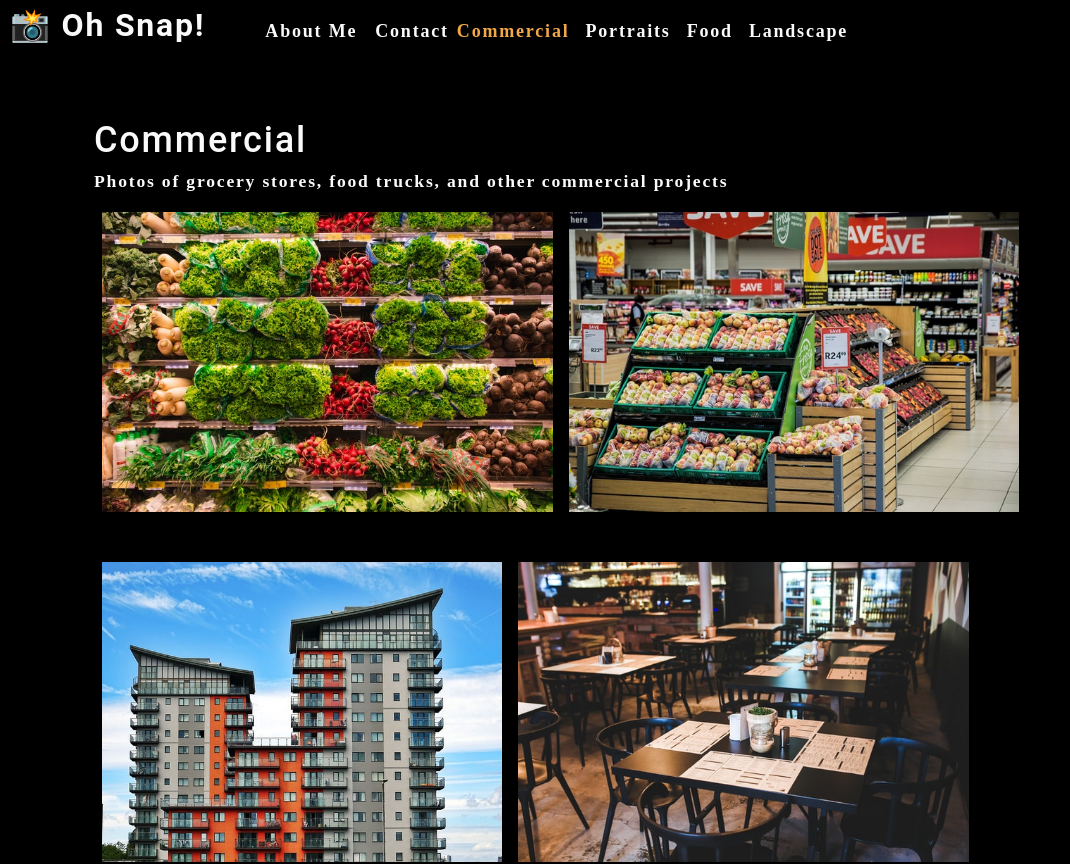
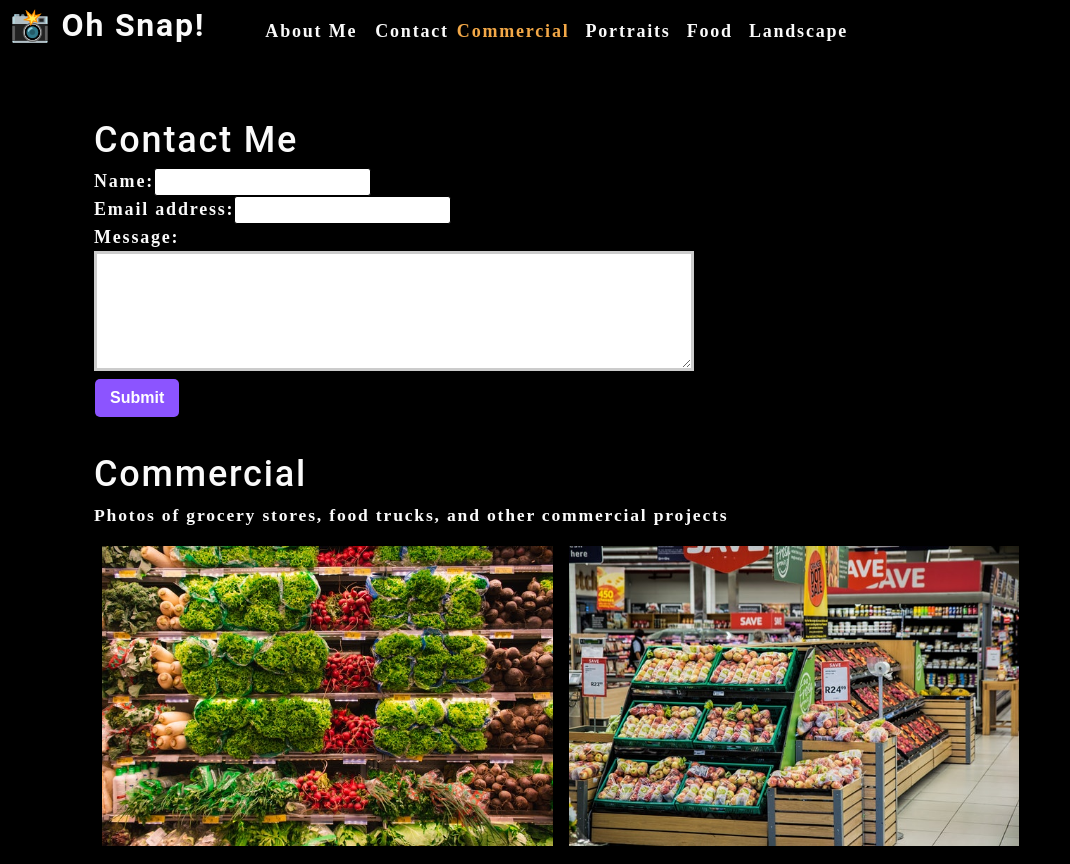
Before and after one commit to austingilmora/photo-port, a React (Create React App) app: page / in a window 1280 px wide. Shown: the top 864 px of the page, without its empty margins (0-1070 px from the left). Built offline with nearby package versions, Linux system fonts and the light colour scheme.

Commit message:
added useState to form and added front-end functionality to the form

```diff
--- a/src/App.js
+++ b/src/App.js
@@ -2,6 +2,7 @@
 import About from './components/About';
 import Nav from './components/Nav';
 import Gallery from './components/Gallery';
+import ContactForm from './components/Contact';
 
 function App() {
   const [ categories ] = useState([
@@ -33,6 +34,7 @@
         currentCategory={currentCategory}
       ></Nav>
       <main>
+        <ContactForm></ContactForm>
         <Gallery currentCategory={currentCategory}></Gallery>
         <About />
       </main>
--- a/src/components/Contact/index.js
+++ b/src/components/Contact/index.js
@@ -1,21 +1,34 @@
-import React from 'react';
+import React, { useState } from 'react';
+
 
 function ContactForm() {
+    const [formState, setFormState] = useState({ name: '', email: '', message: ' '});
+    const { name, email, message } = formState;
+
+    function handleChange(e) {
+        setFormState({...formState, [e.target.name]: e.target.value })
+    }
+
+    function handleSubmit(e) {
+        e.preventDefault();
+        console.log(formState);
+    }
+
     return(
         <section>
             <h1>Contact Me</h1>
-            <form id="contact-form">
+            <form id="contact-form" onSubmit={handleSubmit}>
                 <div>
                     <label htmlFor="name">Name:</label>
-                    <input type="text" name="name" />
+                    <input type="text" defaultValue={name} onChange={handleChange} name="name" />
                 </div>
                 <div>
                     <label htmlFor='email'>Email address:</label>
-                    <input type="email" name="email" />
+                    <input type="email" defaultValue={email} onChange={handleChange} name="email" />
                 </div>
                 <div>
                     <label htmlFor='message'>Message:</label>
-                    <textarea name="message" rows="5" />
+                    <textarea name="message" defaultValue={message} onChange={handleChange} rows="5" />
                 </div>
                 <button type="submit">Submit</button>
             </form>
```
